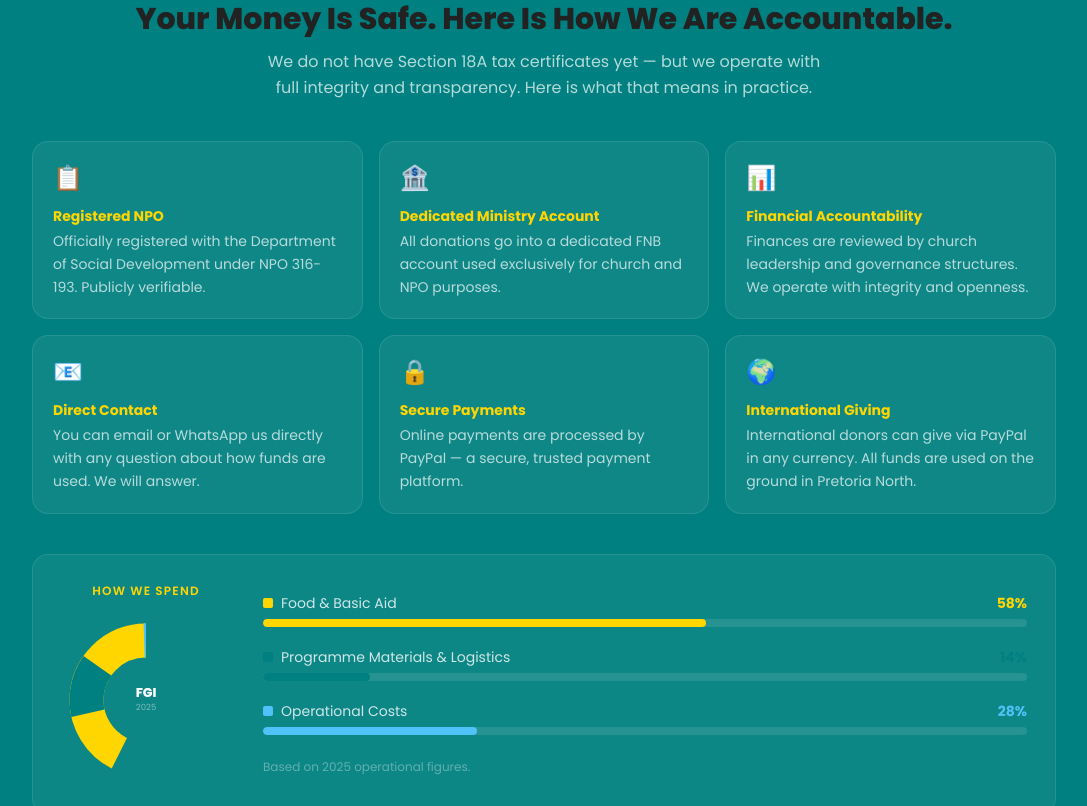
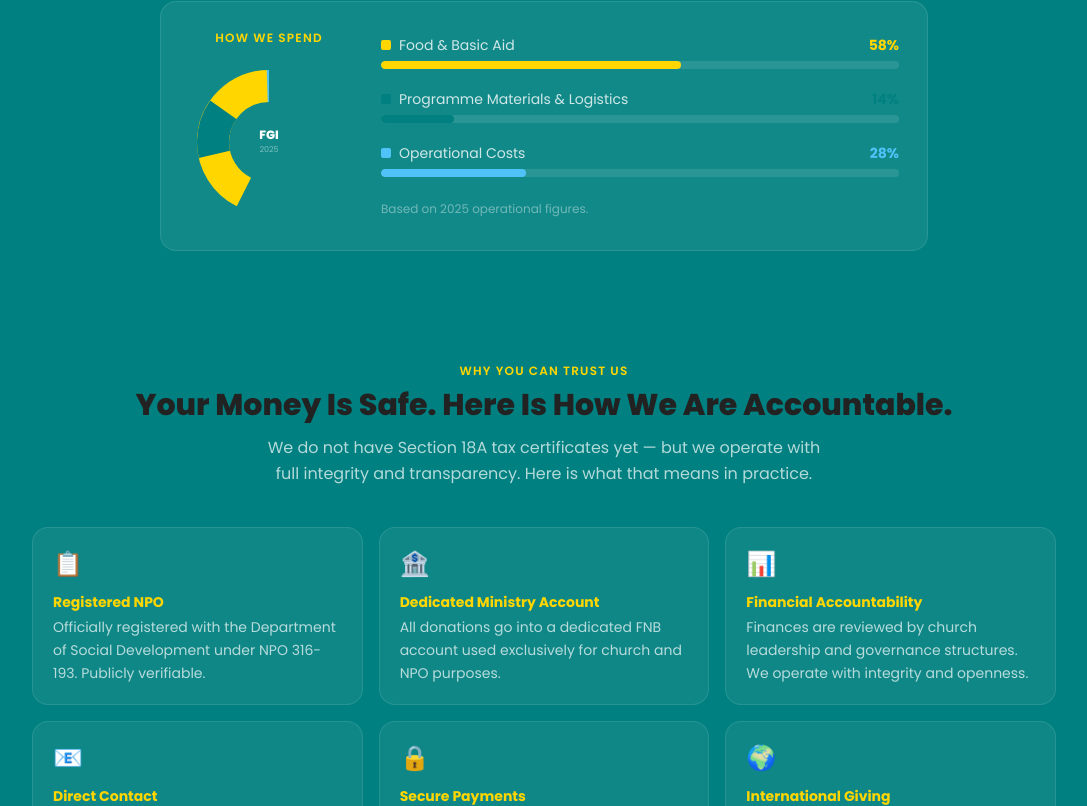
Before and after one commit to ZaalRD7109/fountaingrace.org, a Next.js app: page /donate in a window 1280 px wide. Shown: the part 2614-3420 px from the top of the page, without its empty margins (96-1183 px from the left). Built offline with nearby package versions, Linux system fonts and the light colour scheme.

Commit message:
Move spending chart below donation form - correct giving psychology order

```diff
--- a/components/DonateClient.tsx
+++ b/components/DonateClient.tsx
@@ -283,6 +283,64 @@ export default function DonateClient() {
         </div>
       </section>
 
+      {/* ── HOW WE SPEND ─────────────────────────────────────────── */}
+      {(() => {
+        const r = 70
+        const C = 2 * Math.PI * r
+        return (
+          <section className="bg-[#008080] py-12 px-4 sm:px-6 text-white">
+            <div className="max-w-3xl mx-auto">
+              <p className="text-teal-200 font-semibold text-xs uppercase tracking-widest mb-6 text-center">
+                Every rand accounted for
+              </p>
+              <div className="flex flex-col sm:flex-row items-center gap-8 bg-white/[0.07] border border-white/10 rounded-2xl p-7">
+                {/* Donut chart */}
+                <div className="shrink-0 flex flex-col items-center">
+                  <p className="text-[#FFD600] font-semibold text-xs uppercase tracking-widest mb-4 text-center">
+                    How We Spend
+                  </p>
+                  <svg viewBox="0 0 200 200" width="160" height="160" aria-hidden="true">
+                    <g transform="rotate(-90 100 100)">
+                      {FUND_SLICES.map((seg) => (
+                        <circle
+                          key={seg.label}
+                          cx="100" cy="100" r={r}
+                          fill="none"
+                          stroke={seg.color}
+                          strokeWidth="40"
+                          strokeDasharray={`${(seg.pct / 100 * C) - 3} ${C}`}
+                          strokeDashoffset={C * (1 - seg.start / 100)}
+                        />
+                      ))}
+                    </g>
+                    <text x="100" y="96" textAnchor="middle" fill="white" fontSize="15" fontWeight="800">FGI</text>
+                    <text x="100" y="112" textAnchor="middle" fill="rgba(255,255,255,0.45)" fontSize="10">2025</text>
+                  </svg>
+                </div>
+                {/* Legend + bars */}
+                <div className="flex flex-col gap-5 flex-1 w-full">
+                  {FUND_SLICES.map((seg) => (
+                    <div key={seg.label}>
+                      <div className="flex items-center justify-between mb-1.5">
+                        <div className="flex items-center gap-2">
+                          <span className="w-2.5 h-2.5 rounded-sm shrink-0" style={{ backgroundColor: seg.color }} aria-hidden="true" />
+                          <span className="text-white/80 text-sm">{seg.label}</span>
+                        </div>
+                        <span className="text-sm font-bold" style={{ color: seg.color }}>{seg.pct}%</span>
+                      </div>
+                      <div className="h-2 bg-white/10 rounded-full overflow-hidden">
+                        <div className="h-full rounded-full" style={{ width: `${seg.pct}%`, backgroundColor: seg.color }} />
+                      </div>
+                    </div>
+                  ))}
+                  <p className="text-white/40 text-xs mt-1">Based on 2025 operational figures.</p>
+                </div>
+              </div>
+            </div>
+          </section>
+        )
+      })()}
+
       {/* ── TRANSPARENCY / TRUST ─────────────────────────────────── */}
       <section className="bg-[#008080] py-16 px-4 sm:px-6 text-white">
         <div className="max-w-5xl mx-auto">
@@ -301,76 +359,13 @@ export default function DonateClient() {
 
           <div className="grid grid-cols-1 sm:grid-cols-2 lg:grid-cols-3 gap-4 mb-10">
             {TRUST_CARDS.map((card) => (
-              <div
-                key={card.title}
-                className="bg-white/[0.06] border border-white/10 rounded-2xl p-5"
-              >
+              <div key={card.title} className="bg-white/[0.06] border border-white/10 rounded-2xl p-5">
                 <span className="text-2xl mb-3 block" aria-hidden="true">{card.icon}</span>
                 <h3 className="text-[#FFD600] font-bold text-sm mb-1">{card.title}</h3>
                 <p className="text-white/70 text-sm leading-relaxed">{card.desc}</p>
               </div>
             ))}
           </div>
-
-          {/* ── FUND ALLOCATION CHART ─────────────────────────────── */}
-          {(() => {
-            const r = 70
-            const C = 2 * Math.PI * r   // ≈ 439.82
-            return (
-              <div className="flex flex-col sm:flex-row items-center gap-8 bg-white/[0.05] border border-white/10 rounded-2xl p-7 mb-8">
-                {/* Donut chart */}
-                <div className="shrink-0 flex flex-col items-center">
-                  <p className="text-[#FFD600] font-semibold text-xs uppercase tracking-widest mb-4 text-center">
-                    How We Spend
-                  </p>
-                  <svg viewBox="0 0 200 200" width="170" height="170" aria-hidden="true">
-                    <g transform="rotate(-90 100 100)">
-                      {FUND_SLICES.map((seg) => (
-                        <circle
-                          key={seg.label}
-                          cx="100"
-                          cy="100"
-                          r={r}
-                          fill="none"
-                          stroke={seg.color}
-                          strokeWidth="40"
-                          strokeDasharray={`${(seg.pct / 100 * C) - 3} ${C}`}
-                          strokeDashoffset={C * (1 - seg.start / 100)}
-                        />
-                      ))}
-                    </g>
-                    <text x="100" y="96" textAnchor="middle" fill="white" fontSize="15" fontWeight="800">FGI</text>
-                    <text x="100" y="112" textAnchor="middle" fill="rgba(255,255,255,0.45)" fontSize="10">2025</text>
-                  </svg>
-                </div>
-                {/* Legend + progress bars */}
-                <div className="flex flex-col gap-5 flex-1 w-full">
-                  {FUND_SLICES.map((seg) => (
-                    <div key={seg.label}>
-                      <div className="flex items-center justify-between mb-1.5">
-                        <div className="flex items-center gap-2">
-                          <span
-                            className="w-2.5 h-2.5 rounded-sm shrink-0"
-                            style={{ backgroundColor: seg.color }}
-                            aria-hidden="true"
-                          />
-                          <span className="text-white/80 text-sm">{seg.label}</span>
-                        </div>
-                        <span className="text-sm font-bold" style={{ color: seg.color }}>{seg.pct}%</span>
-                      </div>
-                      <div className="h-2 bg-white/10 rounded-full overflow-hidden">
-                        <div
-                          className="h-full rounded-full"
-                          style={{ width: `${seg.pct}%`, backgroundColor: seg.color }}
-                        />
-                      </div>
-                    </div>
-                  ))}
-                  <p className="text-white/35 text-xs mt-1">Based on 2025 operational figures.</p>
-                </div>
-              </div>
-            )
-          })()}
 
           {/* NPO details block */}
           <div className="bg-[rgba(255,214,0,0.08)] border border-[rgba(255,214,0,0.2)] rounded-2xl p-7 text-sm leading-loose">
```
